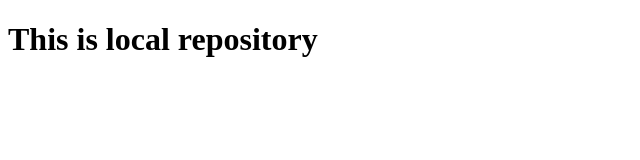
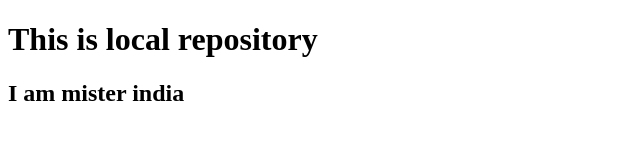
Before and after one commit to RugwedP/LocalRepo, a plain HTML site: page index.html in a window 1280 px wide. Shown: the whole page, without its empty margins (0-640 px from the left). Drawn offline with Linux system fonts and the light colour scheme.

Commit message:
new h2 is added

```diff
--- a/index.html
+++ b/index.html
@@ -7,5 +7,6 @@
 </head>
 <body>
     <h1>This is local repository</h1>
+    <h2>I am mister india</h2>
 </body>
 </html>
```
